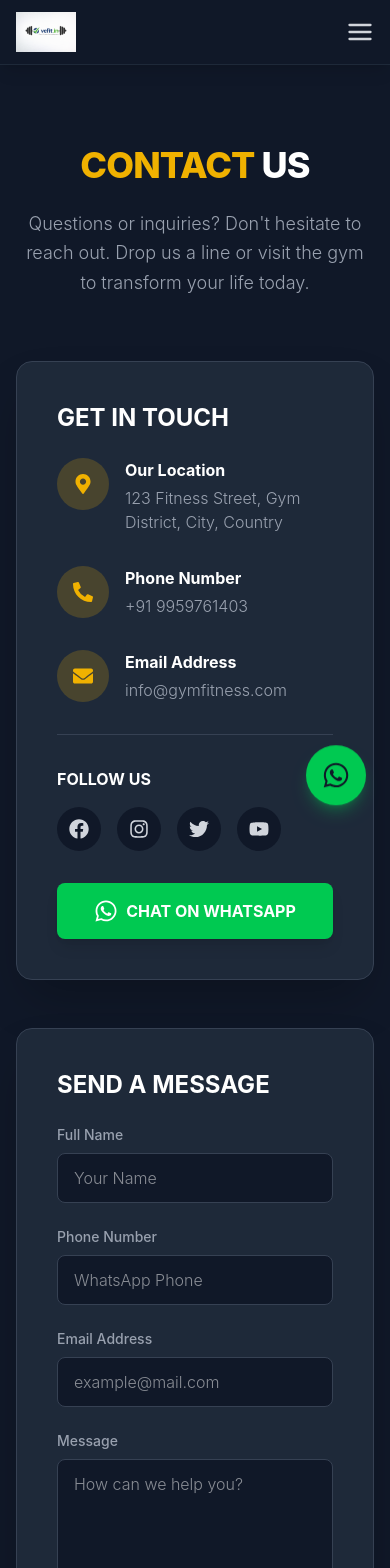
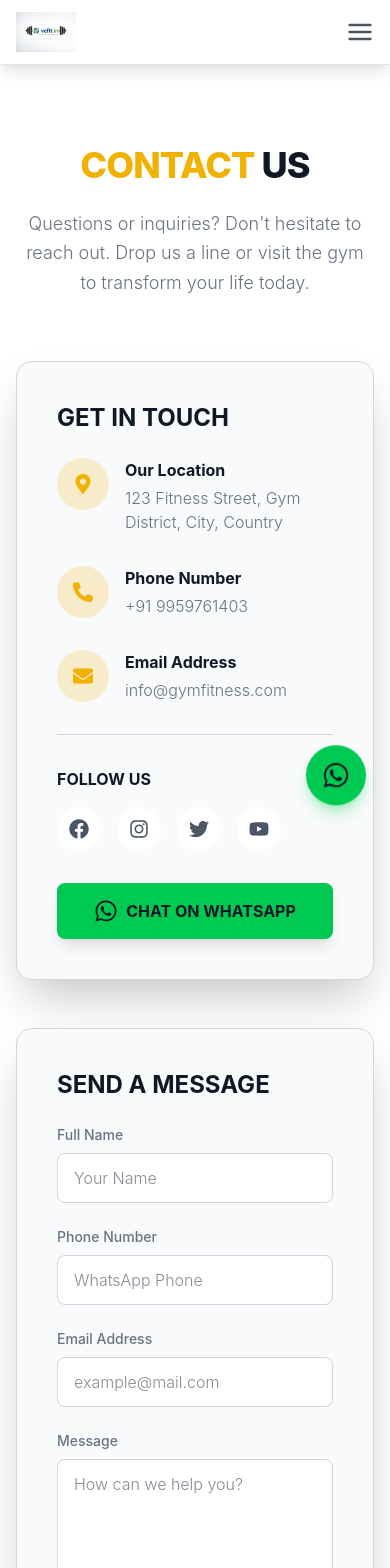
Before and after one commit to AnandNarra/gym, a React (Vite) app: page /contact in a window 390 px wide. Shown: the top 1568 px of the page. Built offline with nearby package versions, Linux system fonts and the light colour scheme.

Commit message:
feat: Add new pages for home training, nutrition plans, online training, and contact, along with Navbar and ServiceCard components.

```diff
--- a/src/components/Navbar.jsx
+++ b/src/components/Navbar.jsx
@@ -15,7 +15,7 @@ const Navbar = () => {
   ];
 
   return (
-    <nav className="sticky top-0 z-50 bg-gray-900 shadow-lg border-b border-gray-800">
+    <nav className="sticky top-0 z-50 bg-white shadow-lg border-b border-gray-200">
       <div className="max-w-7xl mx-auto px-4 sm:px-6 lg:px-8">
         <div className="flex justify-between h-16">
           <div className="flex items-center">
@@ -29,7 +29,7 @@ const Navbar = () => {
                 key={link.name}
                 to={link.path}
                 className={`text-sm font-medium transition-colors hover:text-yellow-500 ${
-                  location.pathname === link.path ? 'text-yellow-500' : 'text-gray-300'
+                  location.pathname === link.path ? 'text-yellow-500' : 'text-gray-600'
                 }`}
               >
                 {link.name}
@@ -45,7 +45,7 @@ const Navbar = () => {
           <div className="flex md:hidden items-center">
             <button
               onClick={() => setIsOpen(!isOpen)}
-              className="text-gray-300 hover:text-white focus:outline-none"
+              className="text-gray-600 hover:text-gray-900 focus:outline-none"
             >
               {isOpen ? <FiX size={28} /> : <FiMenu size={28} />}
             </button>
@@ -54,7 +54,7 @@ const Navbar = () => {
       </div>
 
       {isOpen && (
-        <div className="md:hidden bg-gray-900 border-t border-gray-800">
+        <div className="md:hidden bg-white border-t border-gray-200">
           <div className="px-2 pt-2 pb-3 space-y-1 sm:px-3">
             {links.map((link) => (
               <Link
@@ -63,8 +63,8 @@ const Navbar = () => {
                 onClick={() => setIsOpen(false)}
                 className={`block px-3 py-2 rounded-md text-base font-medium ${
                   location.pathname === link.path
-                    ? 'text-yellow-500 bg-gray-800'
-                    : 'text-gray-300 hover:text-white hover:bg-gray-700'
+                    ? 'text-yellow-500 bg-gray-50'
+                    : 'text-gray-600 hover:text-gray-900 hover:bg-gray-100'
                 }`}
               >
                 {link.name}
--- a/src/components/ServiceCard.jsx
+++ b/src/components/ServiceCard.jsx
@@ -2,12 +2,12 @@ import React from 'react';
 
 const ServiceCard = ({ icon, title, description }) => {
   return (
-    <div className="bg-gray-800 p-8 rounded-2xl text-center transform hover:-translate-y-2 transition-all duration-300 shadow-xl border border-gray-700 hover:border-yellow-500/50 flex flex-col items-center group">
+    <div className="bg-gray-50 p-8 rounded-2xl text-center transform hover:-translate-y-2 transition-all duration-300 shadow-xl border border-gray-300 hover:border-yellow-500/50 flex flex-col items-center group">
       <div className="text-yellow-500 mb-6 text-5xl group-hover:scale-110 transition-transform duration-300">
         {icon}
       </div>
-      <h3 className="text-xl font-bold text-white mb-4 uppercase tracking-wider">{title}</h3>
-      <p className="text-gray-400 font-light leading-relaxed">{description}</p>
+      <h3 className="text-xl font-bold text-gray-900 mb-4 uppercase tracking-wider">{title}</h3>
+      <p className="text-gray-500 font-light leading-relaxed">{description}</p>
     </div>
   );
 };
--- a/src/pages/Contact.jsx
+++ b/src/pages/Contact.jsx
@@ -27,27 +27,27 @@ const Contact = () => {
   };
 
   return (
-    <div className="min-h-screen bg-gray-900 pt-20 pb-24">
+    <div className="min-h-screen bg-white pt-20 pb-24">
       <div className="max-w-7xl mx-auto px-4 sm:px-6 lg:px-8">
-        <h1 className="text-4xl md:text-6xl font-extrabold text-white text-center uppercase mb-6 tracking-tight">
+        <h1 className="text-4xl md:text-6xl font-extrabold text-gray-900 text-center uppercase mb-6 tracking-tight">
           <span className="text-yellow-500">Contact</span> Us
         </h1>
-        <p className="text-gray-400 text-center max-w-2xl mx-auto mb-16 text-lg font-light leading-relaxed">
+        <p className="text-gray-500 text-center max-w-2xl mx-auto mb-16 text-lg font-light leading-relaxed">
           Questions or inquiries? Don't hesitate to reach out. Drop us a line or visit the gym to transform your life today.
         </p>
 
         <div className="grid grid-cols-1 lg:grid-cols-2 gap-12">
           {/* Contact Information & Details */}
-          <div className="bg-gray-800 rounded-2xl p-10 shadow-2xl border border-gray-700 space-y-8">
-            <h3 className="text-2xl font-bold uppercase text-white mb-6">Get in Touch</h3>
+          <div className="bg-gray-50 rounded-2xl p-10 shadow-2xl border border-gray-300 space-y-8">
+            <h3 className="text-2xl font-bold uppercase text-gray-900 mb-6">Get in Touch</h3>
 
             <div className="flex items-start space-x-4">
               <div className="bg-yellow-500/20 p-4 rounded-full text-yellow-500 text-xl flex-shrink-0">
                 <FaMapMarkerAlt />
               </div>
               <div>
-                <h4 className="text-white font-bold mb-1">Our Location</h4>
-                <p className="text-gray-400 font-light">123 Fitness Street, Gym District, City, Country</p>
+                <h4 className="text-gray-900 font-bold mb-1">Our Location</h4>
+                <p className="text-gray-500 font-light">123 Fitness Street, Gym District, City, Country</p>
               </div>
             </div>
 
@@ -56,8 +56,8 @@ const Contact = () => {
                 <FaPhoneAlt />
               </div>
               <div>
-                <h4 className="text-white font-bold mb-1">Phone Number</h4>
-                <p className="text-gray-400 font-light">+91 9959761403</p>
+                <h4 className="text-gray-900 font-bold mb-1">Phone Number</h4>
+                <p className="text-gray-500 font-light">+91 9959761403</p>
               </div>
             </div>
 
@@ -66,24 +66,24 @@ const Contact = () => {
                 <FaEnvelope />
               </div>
               <div>
-                <h4 className="text-white font-bold mb-1">Email Address</h4>
-                <p className="text-gray-400 font-light">info@gymfitness.com</p>
+                <h4 className="text-gray-900 font-bold mb-1">Email Address</h4>
+                <p className="text-gray-500 font-light">info@gymfitness.com</p>
               </div>
             </div>
 
-            <div className="border-t border-gray-700 pt-8 mt-8">
-              <h4 className="text-white font-bold mb-4 uppercase">Follow Us</h4>
+            <div className="border-t border-gray-300 pt-8 mt-8">
+              <h4 className="text-gray-900 font-bold mb-4 uppercase">Follow Us</h4>
               <div className="flex space-x-4">
-                <a href="#" className="bg-gray-900 text-gray-300 p-3 rounded-full hover:bg-yellow-500 hover:text-gray-900 transition-colors"><FaFacebook size={20} /></a>
-                <a href="#" className="bg-gray-900 text-gray-300 p-3 rounded-full hover:bg-yellow-500 hover:text-gray-900 transition-colors"><FaInstagram size={20} /></a>
-                <a href="#" className="bg-gray-900 text-gray-300 p-3 rounded-full hover:bg-yellow-500 hover:text-gray-900 transition-colors"><FaTwitter size={20} /></a>
-                <a href="#" className="bg-gray-900 text-gray-300 p-3 rounded-full hover:bg-yellow-500 hover:text-gray-900 transition-colors"><FaYoutube size={20} /></a>
+                <a href="#" className="bg-white text-gray-600 p-3 rounded-full hover:bg-yellow-500 hover:text-gray-900 transition-colors"><FaFacebook size={20} /></a>
+                <a href="#" className="bg-white text-gray-600 p-3 rounded-full hover:bg-yellow-500 hover:text-gray-900 transition-colors"><FaInstagram size={20} /></a>
+                <a href="#" className="bg-white text-gray-600 p-3 rounded-full hover:bg-yellow-500 hover:text-gray-900 transition-colors"><FaTwitter size={20} /></a>
+                <a href="#" className="bg-white text-gray-600 p-3 rounded-full hover:bg-yellow-500 hover:text-gray-900 transition-colors"><FaYoutube size={20} /></a>
               </div>
             </div>
 
             <button
               onClick={openWhatsApp}
-              className="w-full flex items-center justify-center space-x-2 bg-green-500 hover:bg-green-600 text-white font-bold uppercase py-4 rounded-lg shadow-lg transition-transform transform hover:-translate-y-1"
+              className="w-full flex items-center justify-center space-x-2 bg-green-500 hover:bg-green-600 text-gray-900 font-bold uppercase py-4 rounded-lg shadow-lg transition-transform transform hover:-translate-y-1"
             >
               <FaWhatsapp size={24} />
               <span>Chat on WhatsApp</span>
@@ -92,43 +92,43 @@ const Contact = () => {
           </div>
 
           {/* Contact Form */}
-          <div className="bg-gray-800 rounded-2xl p-10 shadow-2xl border border-gray-700">
-            <h3 className="text-2xl font-bold uppercase text-white mb-6">Send a Message</h3>
+          <div className="bg-gray-50 rounded-2xl p-10 shadow-2xl border border-gray-300">
+            <h3 className="text-2xl font-bold uppercase text-gray-900 mb-6">Send a Message</h3>
 
             <form onSubmit={handleSubmit} className="space-y-6">
               <div>
-                <label className="block text-sm font-medium text-gray-400 mb-2">Full Name</label>
+                <label className="block text-sm font-medium text-gray-500 mb-2">Full Name</label>
                 <input
                   type="text" name="name" required value={formData.name} onChange={handleChange}
-                  className="w-full bg-gray-900 border border-gray-700 rounded-lg px-4 py-3 text-white focus:outline-none focus:ring-2 focus:ring-yellow-500 transition-all font-light"
+                  className="w-full bg-white border border-gray-300 rounded-lg px-4 py-3 text-gray-900 focus:outline-none focus:ring-2 focus:ring-yellow-500 transition-all font-light"
                   placeholder="Your Name"
                 />
               </div>
 
               <div className="grid grid-cols-1 md:grid-cols-2 gap-6">
                 <div>
-                  <label className="block text-sm font-medium text-gray-400 mb-2">Phone Number</label>
+                  <label className="block text-sm font-medium text-gray-500 mb-2">Phone Number</label>
                   <input
                     type="tel" name="phone" required value={formData.phone} onChange={handleChange}
-                    className="w-full bg-gray-900 border border-gray-700 rounded-lg px-4 py-3 text-white focus:outline-none focus:ring-2 focus:ring-yellow-500 transition-all font-light"
+                    className="w-full bg-white border border-gray-300 rounded-lg px-4 py-3 text-gray-900 focus:outline-none focus:ring-2 focus:ring-yellow-500 transition-all font-light"
                     placeholder="WhatsApp Phone"
                   />
                 </div>
                 <div>
-                  <label className="block text-sm font-medium text-gray-400 mb-2">Email Address</label>
+                  <label className="block text-sm font-medium text-gray-500 mb-2">Email Address</label>
                   <input
                     type="email" name="email" required value={formData.email} onChange={handleChange}
-                    className="w-full bg-gray-900 border border-gray-700 rounded-lg px-4 py-3 text-white focus:outline-none focus:ring-2 focus:ring-yellow-500 transition-all font-light"
+                    className="w-full bg-white border border-gray-300 rounded-lg px-4 py-3 text-gray-900 focus:outline-none focus:ring-2 focus:ring-yellow-500 transition-all font-light"
                     placeholder="example@mail.com"
                   />
                 </div>
               </div>
 
               <div>
-                <label className="block text-sm font-medium text-gray-400 mb-2">Message</label>
+                <label className="block text-sm font-medium text-gray-500 mb-2">Message</label>
                 <textarea
                   name="message" required value={formData.message} onChange={handleChange} rows="5"
-                  className="w-full bg-gray-900 border border-gray-700 rounded-lg px-4 py-3 text-white focus:outline-none focus:ring-2 focus:ring-yellow-500 transition-all font-light resize-none"
+                  className="w-full bg-white border border-gray-300 rounded-lg px-4 py-3 text-gray-900 focus:outline-none focus:ring-2 focus:ring-yellow-500 transition-all font-light resize-none"
                   placeholder="How can we help you?"
                 ></textarea>
               </div>
@@ -144,7 +144,7 @@ const Contact = () => {
         </div>
 
         {/* Google Maps Location */}
-        <div className="mt-16 w-full h-[400px] rounded-2xl overflow-hidden shadow-2xl border border-gray-700 relative">
+        <div className="mt-16 w-full h-[400px] rounded-2xl overflow-hidden shadow-2xl border border-gray-300 relative">
           <iframe
             src="https://www.google.com/maps/embed?pb=!1m18!1m12!1m3!1d15228.694600109033!2d78.4350172!3d17.4080139!2m3!1f0!2f0!3f0!3m2!1i1024!2i768!4f13.1!3m3!1m2!1s0x0%3A0x0!2zMTfCsDI0JzI4LjkiTiA3OMKwMjYnMjkuNyJF!5e0!3m2!1sen!2sin!4v1612345678901!5m2!1sen!2sin"
             width="100%"
@@ -154,7 +154,7 @@ const Contact = () => {
             loading="lazy"
             title="Gym Location"
           ></iframe>
-          <div className="absolute inset-0 pointer-events-none rounded-2xl border border-gray-700"></div>
+          <div className="absolute inset-0 pointer-events-none rounded-2xl border border-gray-300"></div>
         </div>
       </div>
     </div>
--- a/src/pages/HomeTraining.jsx
+++ b/src/pages/HomeTraining.jsx
@@ -3,12 +3,12 @@ import HomeTrainingForm from '../forms/HomeTrainingForm';
 
 const HomeTraining = () => {
   return (
-    <div className="min-h-screen bg-gray-900 pt-20 pb-24">
+    <div className="min-h-screen bg-white pt-20 pb-24">
       <div className="max-w-7xl mx-auto px-4 sm:px-6 lg:px-8">
-        <h1 className="text-4xl md:text-6xl font-extrabold text-white text-center uppercase mb-6 tracking-tight">
+        <h1 className="text-4xl md:text-6xl font-extrabold text-gray-900 text-center uppercase mb-6 tracking-tight">
           <span className="text-yellow-500">Home</span> Training
         </h1>
-        <p className="text-gray-400 text-center max-w-2xl mx-auto mb-16 text-lg font-light leading-relaxed">
+        <p className="text-gray-500 text-center max-w-2xl mx-auto mb-16 text-lg font-light leading-relaxed">
           Transform your living room into your personal gym. Expert trainers come to you, bringing all the expertise required to push your limits at the convenience of your home.
         </p>
 
--- a/src/pages/Nutrition.jsx
+++ b/src/pages/Nutrition.jsx
@@ -20,12 +20,12 @@ const Nutrition = () => {
   ];
 
   return (
-    <div className="min-h-screen bg-gray-900 pt-20 pb-20">
+    <div className="min-h-screen bg-white pt-20 pb-20">
       <div className="max-w-7xl mx-auto px-4 sm:px-6 lg:px-8">
-        <h1 className="text-4xl md:text-6xl font-extrabold text-white text-center uppercase mb-6 tracking-tight">
+        <h1 className="text-4xl md:text-6xl font-extrabold text-gray-900 text-center uppercase mb-6 tracking-tight">
           <span className="text-yellow-500">Nutrition</span> Plans
         </h1>
-        <p className="text-gray-400 text-center max-w-2xl mx-auto mb-16 text-lg font-light">
+        <p className="text-gray-500 text-center max-w-2xl mx-auto mb-16 text-lg font-light">
           Unlock your maximum potential with our personalized nutrition programs tailored specially to match your unique fitness goals.
         </p>
 
```
Also changed, not shown: src/pages/OnlineTraining.jsx (+6 -6 lines).
